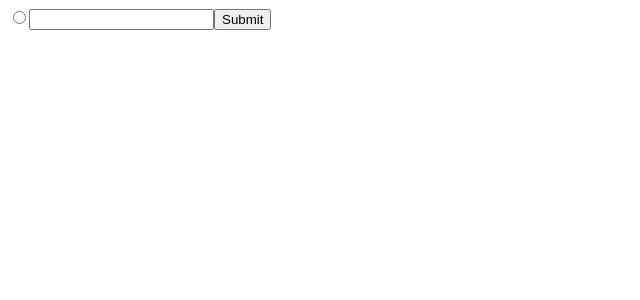
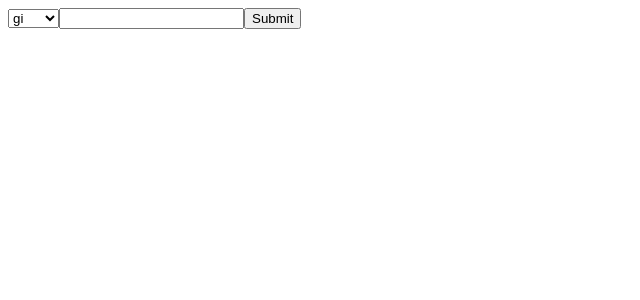
Before and after one commit to perryfardella/bjj-progress-diary, a Next.js app in the folder client/: page /create in a window 1280 px wide. Shown: the top 300 px of the page, without its empty margins (0-640 px from the left). Built offline with nearby package versions, Linux system fonts and the light colour scheme.

Commit message:
Add select field for session type

```diff
--- a/client/pages/create.tsx
+++ b/client/pages/create.tsx
@@ -11,7 +11,6 @@ const Create = () => {
   const {
     register,
     handleSubmit,
-    watch,
     formState: { errors },
   } = useForm<Inputs>();
   const onSubmit: SubmitHandler<Inputs> = async (data) => {
@@ -31,7 +30,10 @@ const Create = () => {
     /* "handleSubmit" will validate your inputs before invoking "onSubmit" */
     <form onSubmit={handleSubmit(onSubmit)}>
       {/* register your input into the hook by invoking the "register" function */}
-      <input type="radio" defaultValue="gi" {...register("sessionType")} />
+      <select {...register("sessionType")}>
+        <option value="gi">gi</option>
+        <option value="no gi">no gi</option>
+      </select>
 
       {/* include validation with required or other standard HTML validation rules */}
       <input {...register("entry", { required: true })} />
```
